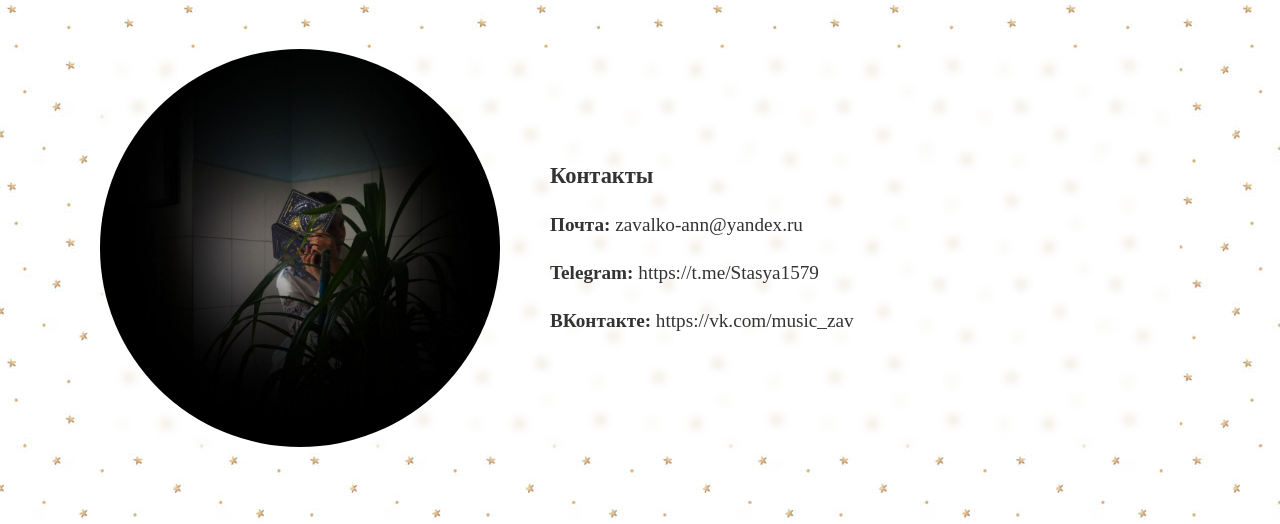
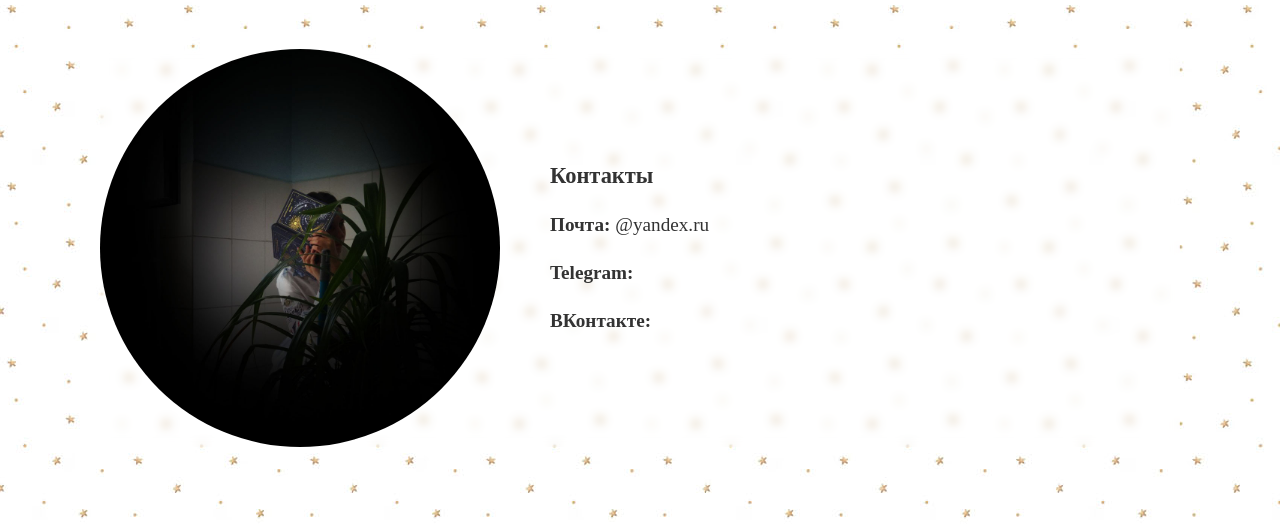
Before and after one commit to Anastasi27/anastasi27.githab.io, a plain HTML site: page contact.html in a window 1280 px wide. Shown: the part 219-743 px from the top of the page. Drawn offline with Linux system fonts and the light colour scheme.

Commit message:
Update contact.html

```diff
--- a/contact.html
+++ b/contact.html
@@ -28,9 +28,9 @@
                     <img class="my_photo" src="images/anastasi.jpg">
                     <div class="text">
                     <h3><b>Контакты</b></h3>
-                    <p><b>Почта:</b> zavalko-ann@yandex.ru</p>
-                    <p><b>Telegram:</b> https://t.me/Stasya1579</p>
-                    <p><b>ВКонтакте:</b> https://vk.com/music_zav</p>
+                    <p><b>Почта:</b> @yandex.ru</p>
+                    <p><b>Telegram:</b></p>
+                    <p><b>ВКонтакте:</b></p>
                     </div>
                 </div>
             </section>
@@ -72,8 +72,8 @@
         <footer>
             <p>© Анастасия Завалко, 2025</p>
             <div class="icons">
-                <a href="https://vk.com/music_zav"><img src="images/vk.png"></a>
-                <a href="https://t.me/Stasya1579"><img src="images/tg.png"></a>
+                <img src="images/vk.png"></a>
+                <img src="images/tg.png"></a>
             </div>
 
             <nav class="low_menu">
```
